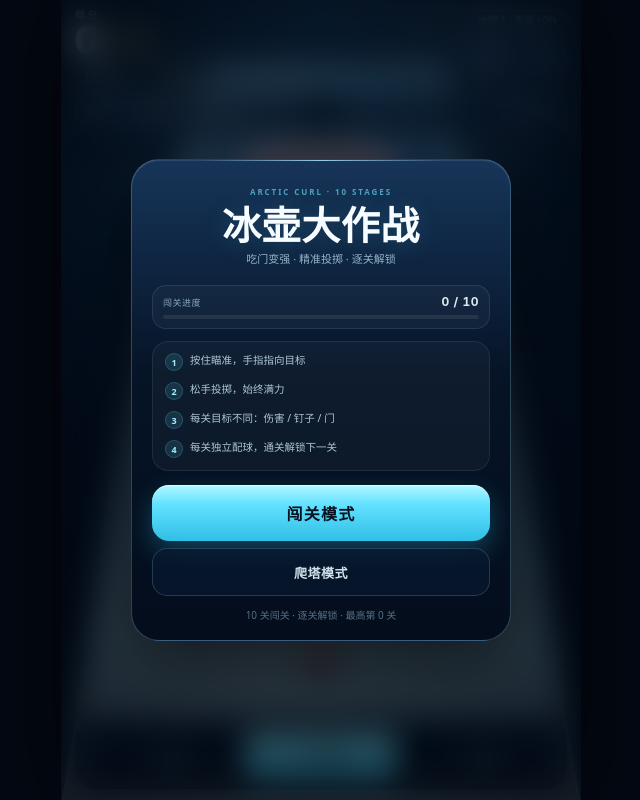
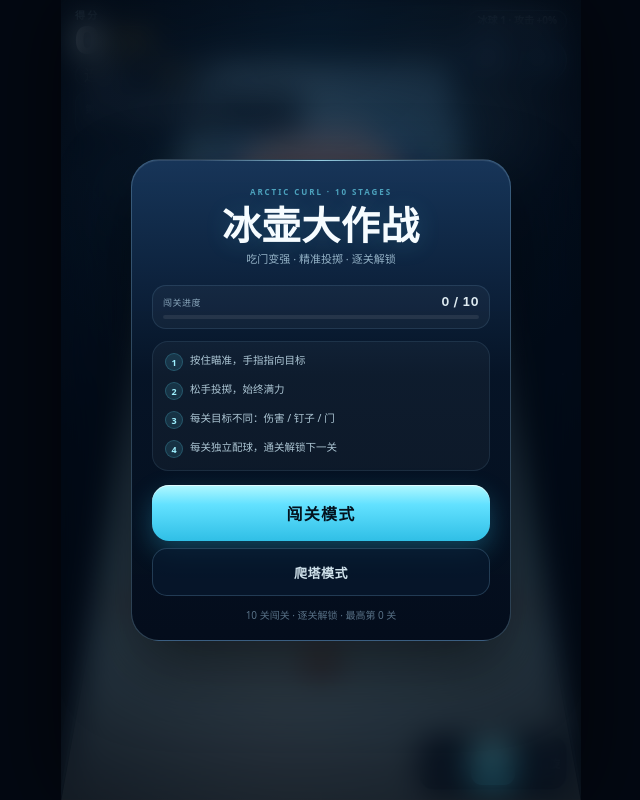
Before and after one commit to zxLumen/curling-gates, a website: page index.html in a window 1280 px wide. Shown: the whole page, without its empty margins (319-959 px from the left). Drawn offline with Linux system fonts and the light colour scheme; animation ran at ten frames a second.

Commit message:
v0.8-layout: replace full-width top/bottom HUD bars with compact objective pill and floating bottom controls; remove tower monster blob

```diff
--- a/game.js
+++ b/game.js
@@ -3569,7 +3569,6 @@
     }
     drawTrack();
     drawHouse();
-    if (isRunMode()) drawTowerMonster();
     drawGates();
     drawPins();
     drawStones();
--- a/styles.css
+++ b/styles.css
@@ -1019,12 +1019,14 @@ button:focus-visible {
 }
 
 .objective-card {
-  margin-top: 6px;
-  padding: 7px 10px 7px;
-  border-radius: 15px;
+  width: max-content;
+  max-width: min(100%, 318px);
+  margin-top: 5px;
+  padding: 5px 9px 6px;
+  border-radius: 12px;
   border: 1px solid rgba(151, 213, 255, 0.16);
-  background: linear-gradient(180deg, rgba(10, 30, 55, 0.72), rgba(5, 17, 33, 0.62));
-  box-shadow: 0 8px 26px rgba(0, 0, 0, 0.22), inset 0 1px 0 rgba(255, 255, 255, 0.06);
+  background: linear-gradient(180deg, rgba(10, 30, 55, 0.76), rgba(5, 17, 33, 0.64));
+  box-shadow: 0 6px 18px rgba(0, 0, 0, 0.2), inset 0 1px 0 rgba(255, 255, 255, 0.06);
   backdrop-filter: blur(12px);
 }
 
@@ -1037,21 +1039,22 @@ button:focus-visible {
 
 #targetLabel {
   min-width: 0;
+  max-width: 218px;
   margin: 0;
   overflow: hidden;
   text-overflow: ellipsis;
   white-space: nowrap;
-  font-size: 11px;
+  font-size: 10px;
   font-weight: 800;
-  letter-spacing: 0.015em;
+  letter-spacing: 0.005em;
   color: rgba(230, 247, 255, 0.92);
   font-variant-numeric: tabular-nums;
 }
 
 #targetWrap {
   width: 100%;
-  height: 5px;
-  margin-top: 6px;
+  height: 4px;
+  margin-top: 4px;
   border-radius: 999px;
   background: rgba(255, 255, 255, 0.09);
   box-shadow: inset 0 1px 3px rgba(0, 0, 0, 0.3);
@@ -1100,31 +1103,38 @@ button:focus-visible {
   z-index: 4;
 }
 
+#hint {
+  display: none !important;
+}
+
 .bottom-dock {
-  pointer-events: auto;
-  display: flex;
-  flex-direction: column;
-  gap: 7px;
-  padding: 8px;
-  border-radius: 21px;
-  border: 1px solid rgba(151, 213, 255, 0.16);
-  background: linear-gradient(180deg, rgba(12, 32, 58, 0.82), rgba(4, 15, 30, 0.9));
-  box-shadow: 0 -10px 30px rgba(0, 0, 0, 0.24), inset 0 1px 0 rgba(255, 255, 255, 0.07);
-  backdrop-filter: blur(14px) saturate(1.1);
+  pointer-events: none;
+  display: flex;
+  align-items: flex-end;
+  gap: 8px;
+  padding: 0;
+  border: 0;
+  border-radius: 0;
+  background: transparent;
+  box-shadow: none;
+  backdrop-filter: none;
 }
 
 .ball-bar {
+  flex: 0 1 auto;
+  max-width: calc(100% - 158px);
   gap: 6px;
   padding-bottom: 0;
   min-height: 44px;
   align-items: stretch;
+  pointer-events: auto;
 }
 
 .ball-chip {
   flex: 0 0 auto;
-  min-width: 86px;
+  min-width: 78px;
   height: 44px;
-  padding: 4px 10px;
+  padding: 4px 9px;
   border-radius: 12px;
   border: 1px solid rgba(151, 213, 255, 0.18);
   background: linear-gradient(180deg, rgba(16, 39, 68, 0.9), rgba(6, 20, 38, 0.9));
@@ -1132,7 +1142,7 @@ button:focus-visible {
   flex-direction: row;
   align-items: center;
   justify-content: center;
-  gap: 6px;
+  gap: 5px;
   box-shadow: inset 0 1px 0 rgba(255, 255, 255, 0.06);
   transition: transform 0.12s ease, border-color 0.15s ease, background 0.15s ease;
 }
@@ -1166,28 +1176,35 @@ button:focus-visible {
 }
 
 #spinBar {
+  flex: 0 0 148px;
+  margin-left: auto;
   display: flex;
   gap: 4px;
   padding: 4px;
   border-radius: 15px;
-  background: rgba(2, 12, 25, 0.5);
-  border: 1px solid rgba(151, 213, 255, 0.1);
+  background: rgba(5, 19, 37, 0.82);
+  border: 1px solid rgba(151, 213, 255, 0.14);
+  box-shadow: 0 6px 18px rgba(0, 0, 0, 0.26);
+  backdrop-filter: blur(10px);
+  pointer-events: auto;
 }
 
 .spin-btn {
   flex: 1;
   height: 44px;
+  padding: 0;
   border-radius: 11px;
   border: 0;
   background: transparent;
   color: rgba(181, 214, 233, 0.78);
-  font-size: 12px;
+  font-size: 11px;
   font-weight: 800;
   display: inline-flex;
   align-items: center;
   justify-content: center;
-  gap: 5px;
-  letter-spacing: 0.03em;
+  gap: 3px;
+  letter-spacing: 0.01em;
+  white-space: nowrap;
   transition: background 0.15s ease, color 0.15s ease, transform 0.1s ease;
 }
 
```
Also changed, not shown: docs/TEST_REPORT.md (+1 -1 lines), docs/UI_DESIGN.md (+17 -20 lines), README.md, dist/curling-gates.html, docs/screenshots/aim-line.png, docs/screenshots/campaign-boss.png, docs/screenshots/campaign-clear.png, docs/screenshots/campaign-fail.png, docs/screenshots/campaign-level-select.png, docs/screenshots/campaign-menu.png, 7 other files.
